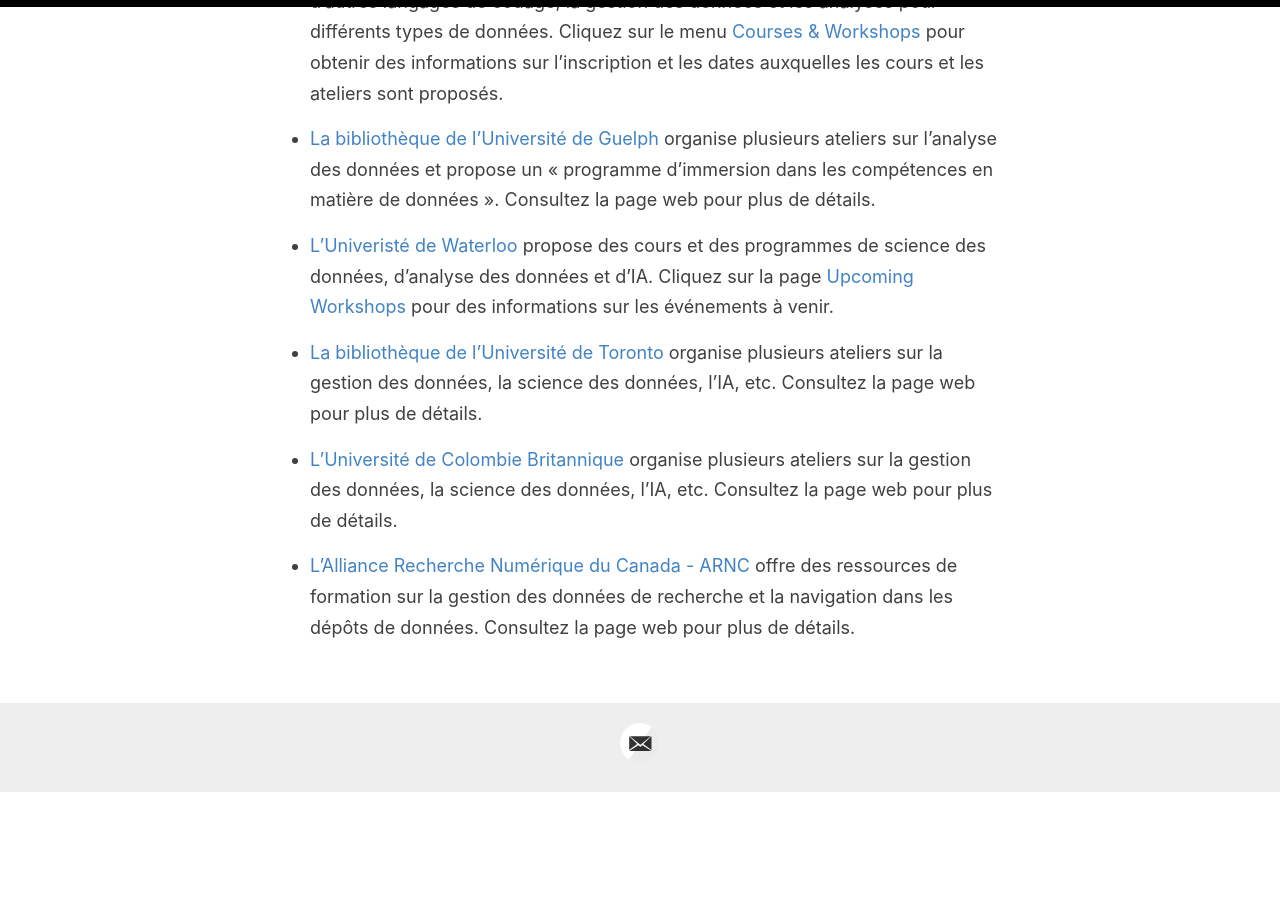
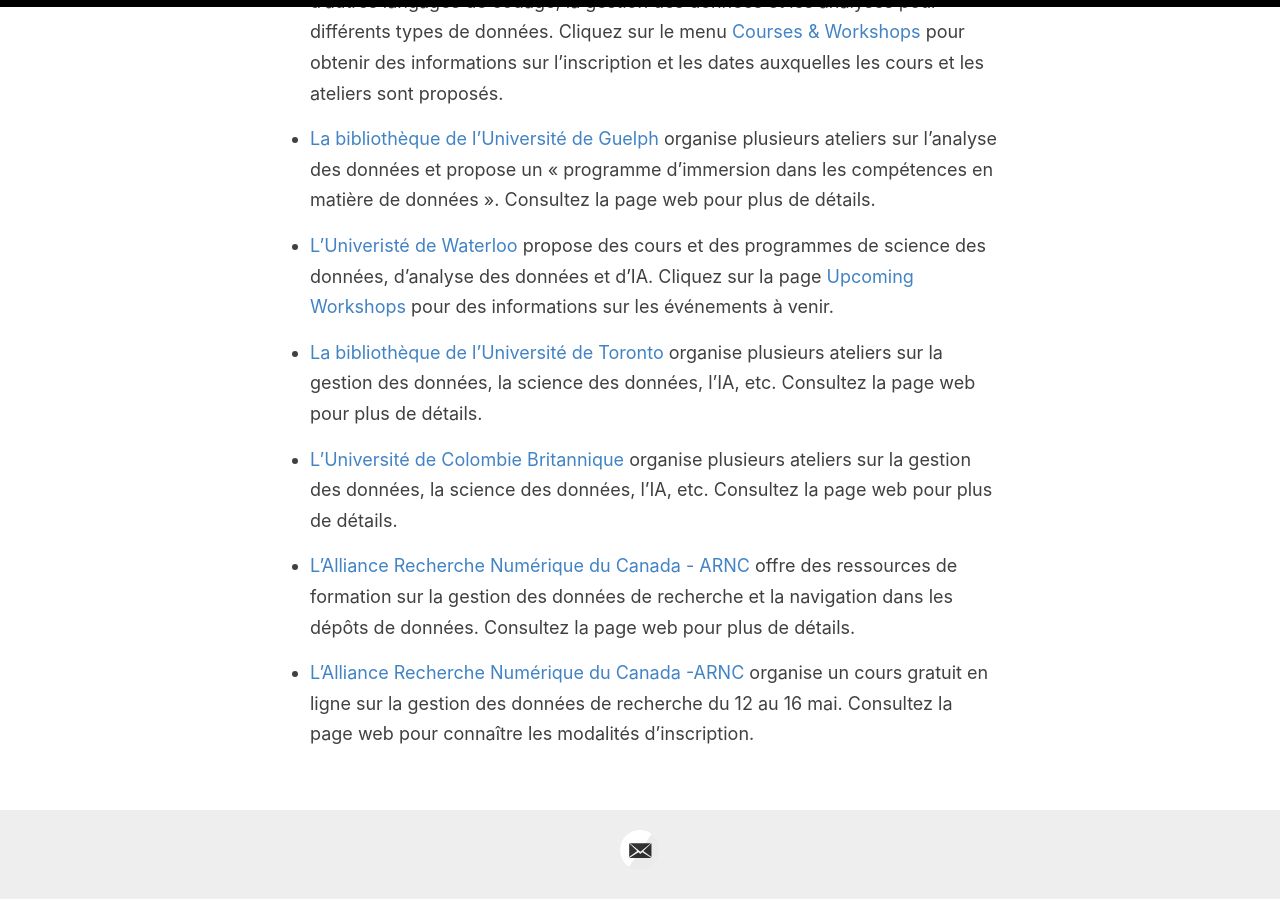
Before and after one commit to ClimateSmartAg/ClimateSmartAg-website-fr, a Jekyll site: the page built from _pages/training.md, in a window 1280 px wide and 900 px high, scrolled down 907 px. Built offline with Jekyll 4.4.1, drawn with Linux system fonts in a browser that asks for light colours; before the commit the page ends 1700 px from its top, so only the background shows below that.

Commit message:
Update training.md

```diff
--- a/_pages/training.md
+++ b/_pages/training.md
@@ -26,3 +26,5 @@
 - [L'Université de Colombie Britannique](https://rdm.ubc.ca/training-workshops) organise plusieurs ateliers sur la gestion des données, la science des données, l'IA, etc. Consultez la page web pour plus de détails.
 
 - [L'Alliance Recherche Numérique du Canada - ARNC](https://alliancecan.ca/fr/services/gestion-des-donnees-de-recherche/apprentissage-et-ressources/ressources-de-formation) offre des ressources de formation sur la gestion des données de recherche et la navigation dans les dépôts de données. Consultez la page web pour plus de détails.
+
+- [L'Alliance Recherche Numérique du Canada -ARNC](https://alliance-rdm-gdr.github.io/rdm-jumpstart-registration/) organise un cours gratuit en ligne sur la gestion des données de recherche du 12 au 16 mai. Consultez la page web pour connaître les modalités d'inscription.
```
